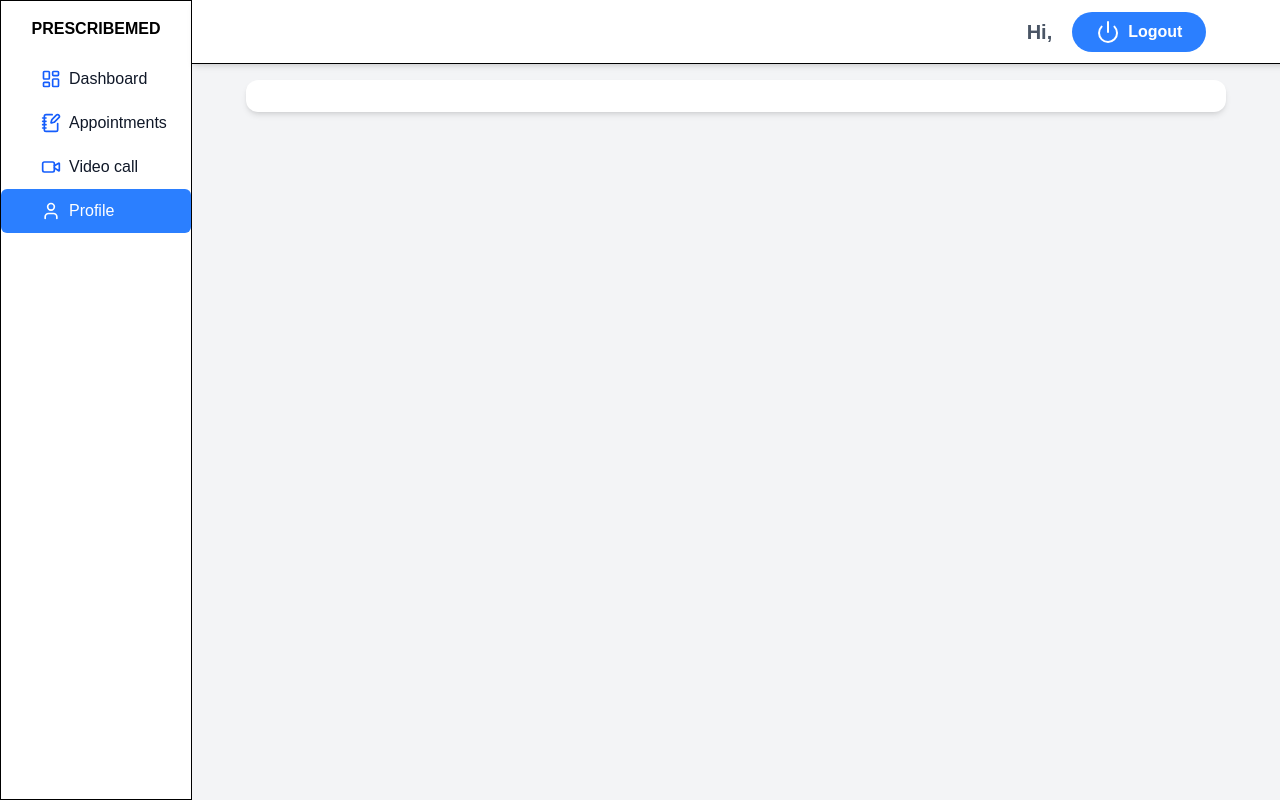
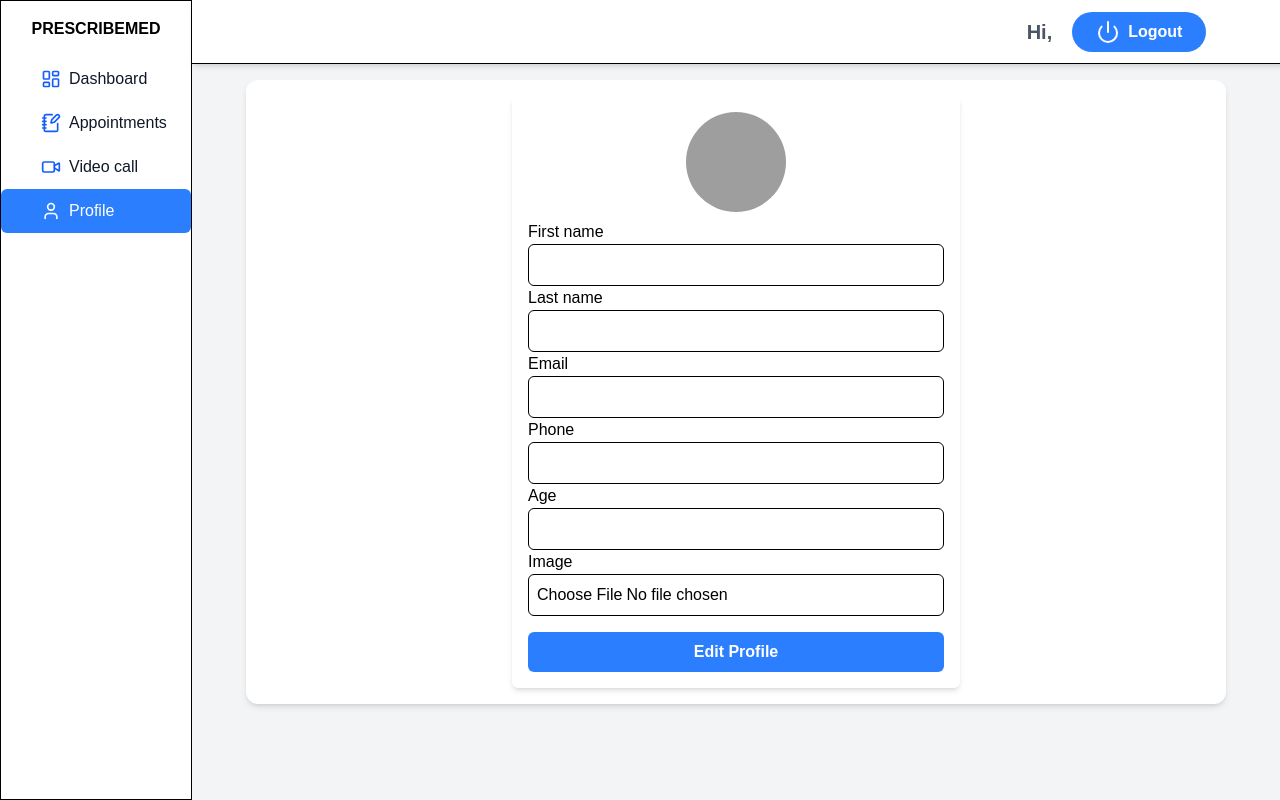
Before and after one commit to TONY-OCHIENG/PrescribeMed, a React (Vite) app in the folder client/: page /patient/profile in a window 1280 px wide. Built offline with nearby package versions, Linux system fonts and the light colour scheme; no server answers.

Commit message:
Adding form element

```diff
--- a/client/src/pages/patientPages/Profile.jsx
+++ b/client/src/pages/patientPages/Profile.jsx
@@ -35,7 +35,24 @@ function Profile() {
   return (
     <div className='mt-20 w-full'>
         <div className='max-w-7xl md:w-[90%] mx-auto bg-white p-4 shadow-md rounded-xl flex justify-center items-center'>
-
+          <form action="" className='p-4 rounded-md shadow-md max-w-md'>
+            <div className='flex justify-center items-center'>
+                <img src={`http://localhost:5000/images/`+ profile.map((item) => item.image_p)[0]}   alt="" className='h-[100px] w-[100px] mb-2 rounded-full'/>
+            </div>
+            <label htmlFor="firstname">First name</label>
+            <input type="text" id='firstname' className='p-2 rounded-md border w-full'/>
+            <label htmlFor="lastname">Last name</label>
+            <input type="text" id='lastname' className='p-2 rounded-md border w-full'/>
+            <label htmlFor="email">Email</label>
+            <input type="email" id='email' className='p-2 rounded-md border w-full'/>
+            <label htmlFor="phone">Phone</label>
+            <input type="text" id='phone' className='p-2 rounded-md border w-full'/>
+            <label htmlFor="age">Age</label>
+            <input type="number" id='age' className='p-2 rounded-md border w-full'/>
+            <label htmlFor="image">Image</label>
+            <input type="file" id='image' className='p-2 rounded-md border w-full'/>
+            <button className='w-full py-2 bg-blue-500 font-extrabold text-white mt-4 rounded-md cursor-pointer'>Edit Profile</button>
+          </form>
         </div>
     </div>
   )
```
